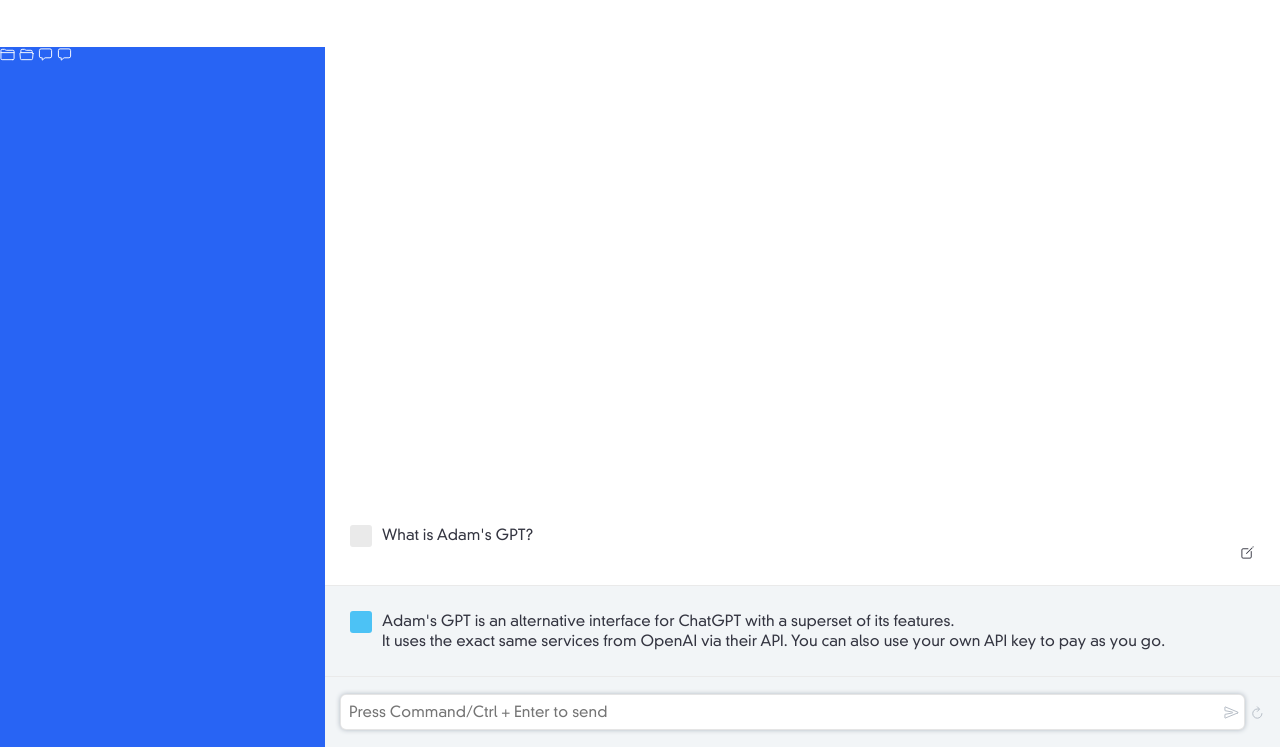
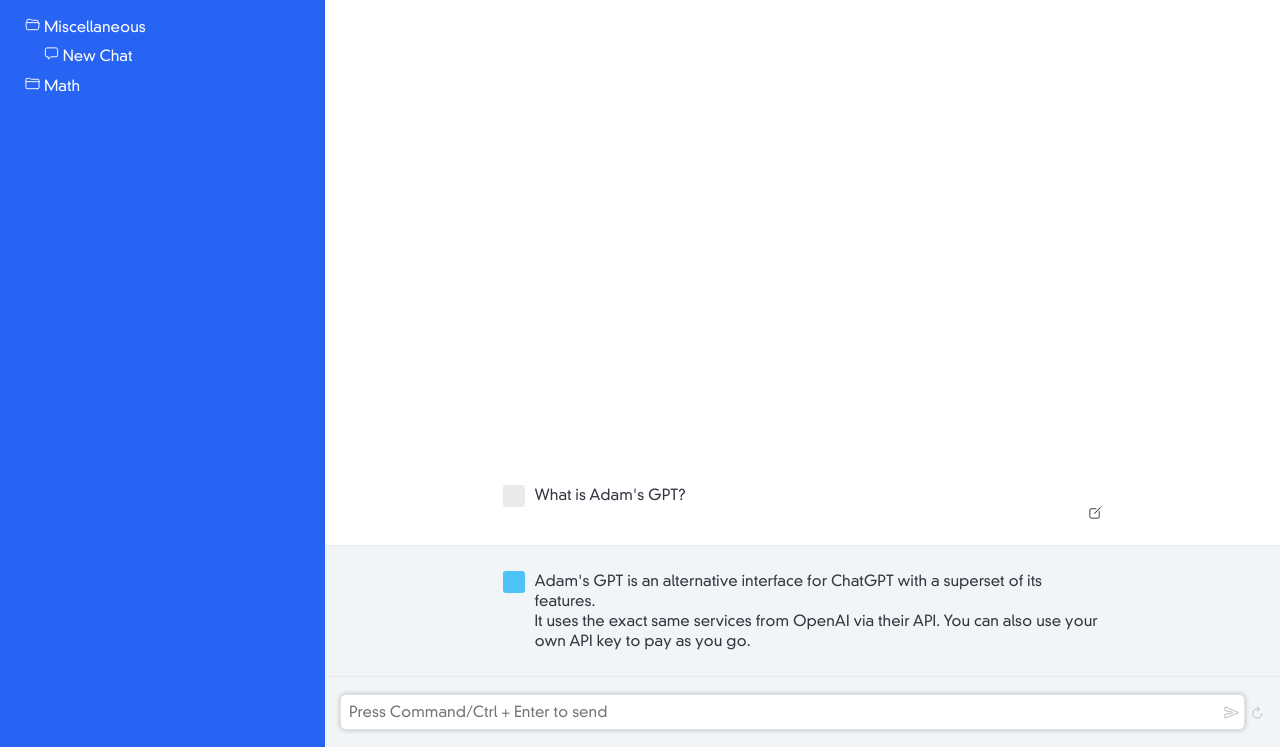
Before and after one commit to adamjgrant/adamsgpt, a plain HTML site: page index.html in a window 1280 px wide. Shown: the part 53-800 px from the top of the page. Drawn offline with nearby package versions, Linux system fonts and the light colour scheme.

Commit message:
Nailed it on the message width

```diff
--- a/components/main/main.css
+++ b/components/main/main.css
@@ -14,6 +14,7 @@
 
 @media (min-width: 750px) {
     [data-component~='main'] {
+      height: 100%;
       display: flex;
       margin-top: calc(-1 * var(--navbar-height));
     }
--- a/components/message/message.css
+++ b/components/message/message.css
@@ -1,9 +1,20 @@
 [data-component~='message'] {
+  --reading-padding: calc(50% - var(--reading-width)/2);
   padding: 25px;
+  padding-left: var(--reading-padding);
+  padding-right: var(--reading-padding);
   border-bottom: 1px solid var(--border-grey);
   display: flex;
   justify-content: space-between;
   --avatar-message-margin: 10px;
+}
+
+[data-component~='message']:before,
+[data-component~='message']:after {
+    display: block;
+    content: '';
+    width: 25px;
+    height: 100%;
 }
 
 [data-component~='message'] .edit {
@@ -19,7 +30,7 @@
 }
 
 [data-component~='message'] .text {
-    width: calc(100% - (var(--avatar-width) + var(--avatar-message-margin)));
+    width: calc(100% - (var(--avatar-width) + var(--avatar-message-margin) + 50px));
 }
 
 [data-component~='message'] p {
--- a/components/navbar/navbar.css
+++ b/components/navbar/navbar.css
@@ -13,6 +13,7 @@
 [data-component~='navbar'] a {
     text-decoration: none;
     color: var(--active-text-color);
+    font-size: 1.2rem;
 }
 
 [data-component~='navbar'] button {
--- a/components/sidebar/sidebar.css
+++ b/components/sidebar/sidebar.css
@@ -14,6 +14,27 @@ body.show-sidebar [data-component~='sidebar'] {
   display: block;
 }
 
+[data-component~='sidebar'] ul {
+  list-style: none;
+  padding-left: 25px;
+}
+
+[data-component~='sidebar'] ul a {
+  text-decoration: none;
+  color: var(--active-text-color);
+  width: 100%;
+  padding: 5px 0;
+  display: block;
+}
+
+[data-component~='sidebar'] ul > li > ul {
+  padding-left: 1.25rem;
+}
+
+[data-component~='sidebar'] li.collapsed ul {
+  display: none;
+}
+
 @media (min-width: 750px) {
   [data-component~='sidebar'] {
     display: block;
--- a/index.html
+++ b/index.html
@@ -15,10 +15,30 @@
         <button role="button" class="add"><ion-icon name="add-outline"></ion-icon></button>
     </nav><main data-component="main">
         <aside data-component="sidebar">
-            <ion-icon name="folder-outline"></ion-icon>
-            <ion-icon name="folder-open-outline"></ion-icon>
-            <ion-icon name="chatbox-outline"></ion-icon>
-            <ion-icon name="chatbox-outline"></ion-icon>
+            <div hidden> <!-- For later use -->
+                <ion-icon name="folder-outline"></ion-icon>
+                <ion-icon name="folder-open-outline"></ion-icon>
+                <ion-icon name="chatbox-outline"></ion-icon>
+                <ion-icon name="chatbox-outline"></ion-icon>
+            </div>
+            <ul>
+                <li>
+                    <a href=""><ion-icon name="folder-open-outline"></ion-icon> Miscellaneous</a>
+                    <ul>
+                        <li>
+                            <a href=""><ion-icon name="chatbox-outline"></ion-icon> New Chat</a>
+                        </li>
+                    </ul>
+                </li>
+                <li class="collapsed">
+                    <a href=""><ion-icon name="folder-outline"></ion-icon> Math</a>
+                    <ul>
+                        <li>
+                            <a><ion-icon name="chatbox-outline"></ion-icon> New Chat</a>
+                        </li>
+                    </ul>
+                </li>
+            </ul>
         </aside>
         <div class="messages-area">
             <ul data-component="messages">
--- a/style.css
+++ b/style.css
@@ -21,6 +21,7 @@
     --navbar-height: 50px;
     --sidebar-width: 325px;
     --prompt-height: 70px;
+    --reading-width: 650px;
 
     /* Breakpoints */
     /* 🚨 Apparently, these can't be used in media queries yet.
```
